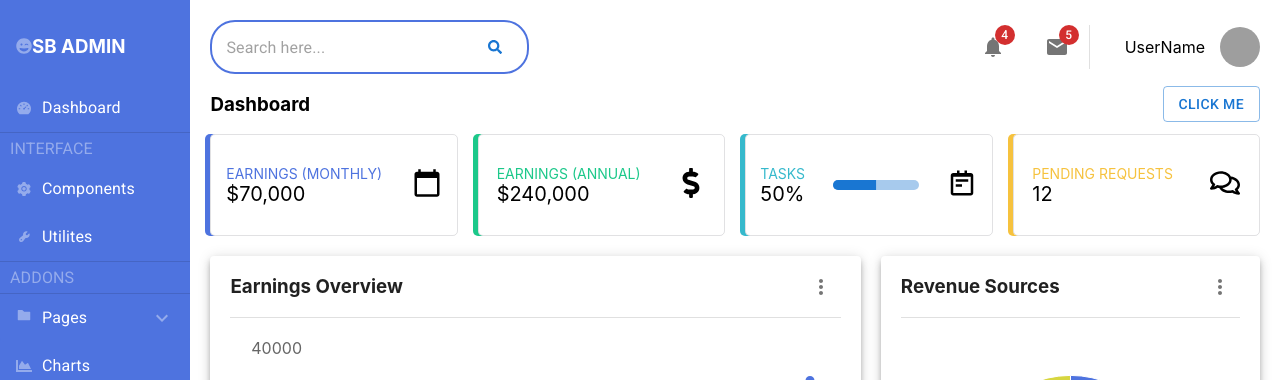
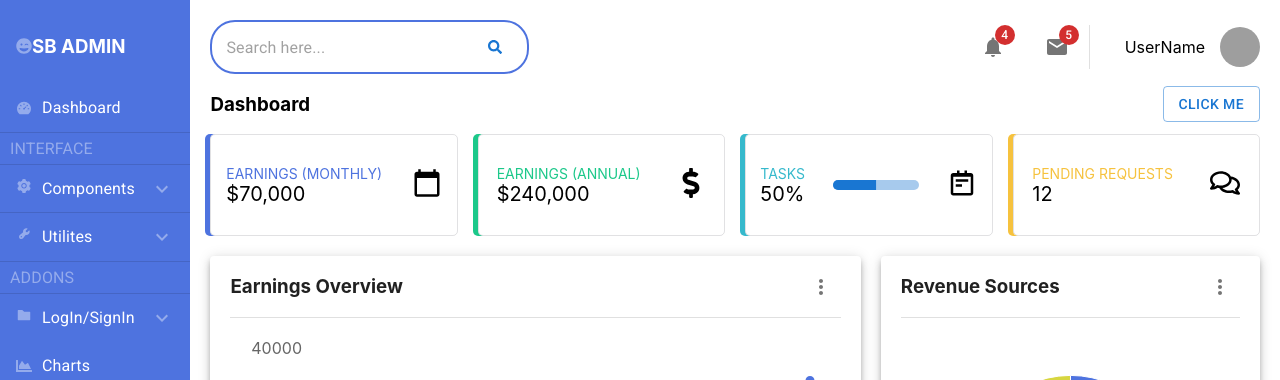
Before and after one commit to Arun3sh/admin-dashboard, a React (Create React App) app: page / in a window 1280 px wide. Shown: the top 380 px of the page. Built offline with nearby package versions, Linux system fonts and the light colour scheme; grey boxes are pictures that could not be loaded.

Commit message:
accordian and listbutton added

```diff
--- a/src/components/SidemenuBar.js
+++ b/src/components/SidemenuBar.js
@@ -6,7 +6,13 @@ import ListItem from '@mui/material/ListItem';
 import ListItemText from '@mui/material/ListItemText';
 import Divider from '@mui/material/Divider';
 import { FaGrinWink } from 'react-icons/fa';
-import { Accordion, AccordionSummary, AccordionDetails, Typography } from '@mui/material';
+import {
+	Accordion,
+	AccordionSummary,
+	AccordionDetails,
+	Typography,
+	ListItemButton,
+} from '@mui/material';
 import { ExpandMore } from '@mui/icons-material';
 
 export function SidemenuBar() {
@@ -25,23 +31,52 @@ export function SidemenuBar() {
 						<h3>SB ADMIN</h3>
 					</div>
 				</ListItem>
-				<ListItem>
+				<ListItemButton>
 					<AiFillDashboard className="menu-icons" />
 					<ListItemText primary="Dashboard" />
-				</ListItem>
+				</ListItemButton>
 
 				<Divider variant="fullWidth" component="li" />
 				<ListItemText className="menu-heading" primary="INTERFACE" />
 
-				<ListItem>
-					<AiFillSetting className="menu-icons" />
-					<ListItemText primary="Components" />
-				</ListItem>
+				<Accordion className="pages" elevation={0}>
+					<AccordionSummary
+						expandIcon={<ExpandMore />}
+						aria-controls="panel1a-content"
+						id="panel1a-header"
+					>
+						<Typography className="heading">
+							<AiFillSetting className="menu-icons" />
+							Components
+						</Typography>
+					</AccordionSummary>
+					<AccordionDetails>
+						<List>
+							<ListItemButton>Buttons</ListItemButton>
+							<ListItemButton>Cards</ListItemButton>
+						</List>
+					</AccordionDetails>
+				</Accordion>
 
-				<ListItem>
-					<TiSpanner className="menu-icons" />
-					<ListItemText primary="Utilites" />
-				</ListItem>
+				<Accordion className="pages" elevation={0}>
+					<AccordionSummary
+						expandIcon={<ExpandMore />}
+						aria-controls="panel1a-content"
+						id="panel1a-header"
+					>
+						<Typography className="heading">
+							<TiSpanner className="menu-icons" />
+							Utilites
+						</Typography>
+					</AccordionSummary>
+					<AccordionDetails>
+						<List>
+							<ListItemButton>Colors</ListItemButton>
+							<ListItemButton>Borders</ListItemButton>
+							<ListItemButton>Animation</ListItemButton>
+						</List>
+					</AccordionDetails>
+				</Accordion>
 
 				<Divider variant="fullWidth" component="li" />
 				<ListItemText className="menu-heading" primary="ADDONS" />
@@ -54,27 +89,27 @@ export function SidemenuBar() {
 					>
 						<Typography className="heading">
 							<AiFillFolder className="menu-icons" />
-							Pages
+							LogIn/SignIn
 						</Typography>
 					</AccordionSummary>
 					<AccordionDetails>
 						<List>
-							<ListItem>Login</ListItem>
-							<ListItem>Register</ListItem>
-							<ListItem>Forgot Password</ListItem>
+							<ListItemButton>Login</ListItemButton>
+							<ListItemButton>Register</ListItemButton>
+							<ListItemButton>Forgot Password</ListItemButton>
 						</List>
 					</AccordionDetails>
 				</Accordion>
 
-				<ListItem>
+				<ListItemButton>
 					<FaChartArea className="menu-icons" />
 					<ListItemText primary="Charts" />
-				</ListItem>
+				</ListItemButton>
 
-				<ListItem>
+				<ListItemButton>
 					<FaTable className="menu-icons" />
 					<ListItemText primary="Tables" />
-				</ListItem>
+				</ListItemButton>
 			</List>
 		</nav>
 	);
```
